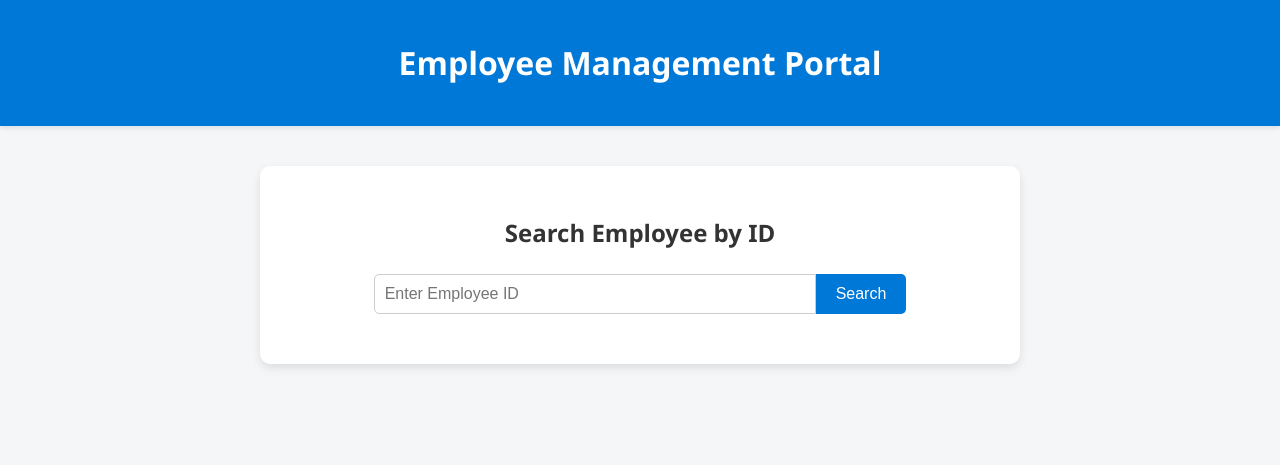
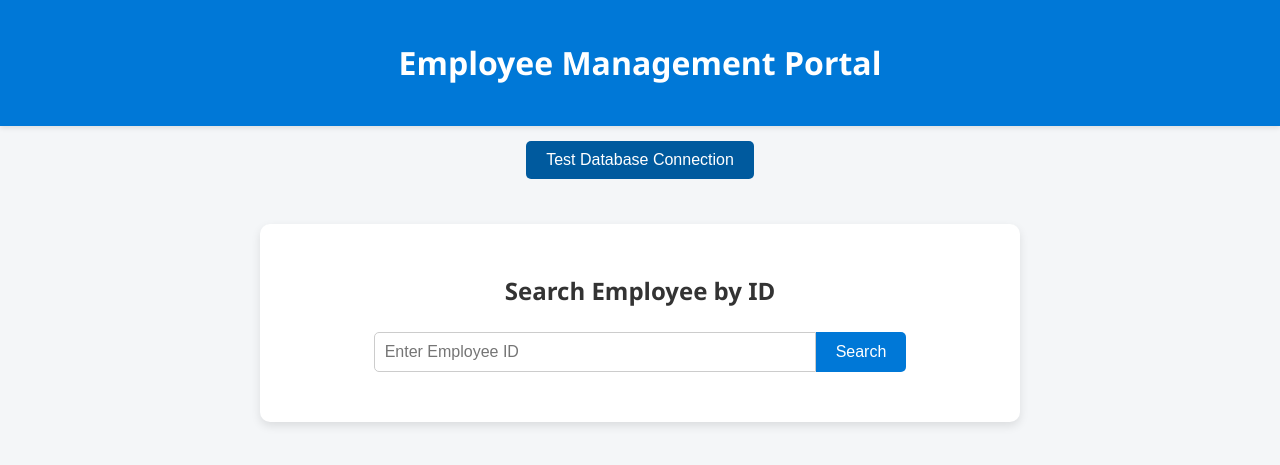
Before and after one commit to Faruk1301/todo-flask-app, a Flask app: page / in a window 1280 px wide. Shown: the top 465 px of the page. Run offline with Flask 3, Linux system fonts and the light colour scheme.

Commit message:
Update index.html

```diff
--- a/templates/index.html
+++ b/templates/index.html
@@ -3,7 +3,7 @@
 <head>
     <meta charset="UTF-8">
     <meta name="viewport" content="width=device-width, initial-scale=1.0">
-    <title>Employee Search</title>
+    <title>Employee Management Portal</title>
     <style>
         body {
             font-family: 'Segoe UI', Tahoma, Geneva, Verdana, sans-serif;
@@ -18,6 +18,27 @@
             padding: 20px;
             text-align: center;
             box-shadow: 0 2px 5px rgba(0,0,0,0.1);
+        }
+
+        nav {
+            text-align: center;
+            margin-top: 10px;
+        }
+
+        nav button {
+            padding: 10px 20px;
+            margin: 5px;
+            font-size: 16px;
+            border: none;
+            background-color: #005a9e;
+            color: white;
+            border-radius: 5px;
+            cursor: pointer;
+            transition: background-color 0.3s ease;
+        }
+
+        nav button:hover {
+            background-color: #003f6b;
         }
 
         .container {
@@ -50,7 +71,7 @@
             outline: none;
         }
 
-        button {
+        button[type="submit"] {
             padding: 10px 20px;
             font-size: 16px;
             border: none;
@@ -61,7 +82,7 @@
             transition: background-color 0.3s ease;
         }
 
-        button:hover {
+        button[type="submit"]:hover {
             background-color: #005a9e;
         }
 
@@ -99,6 +120,10 @@
         <h1>Employee Management Portal</h1>
     </header>
 
+    <nav>
+        <button onclick="testDB()">Test Database Connection</button>
+    </nav>
+
     <div class="container">
         <h2>Search Employee by ID</h2>
 
@@ -125,5 +150,14 @@
             </div>
         {% endif %}
     </div>
+
+    <script>
+        function testDB() {
+            fetch('/test-db')
+                .then(response => response.text())
+                .then(data => alert(data))
+                .catch(err => alert("Error: " + err));
+        }
+    </script>
 </body>
 </html>
```
